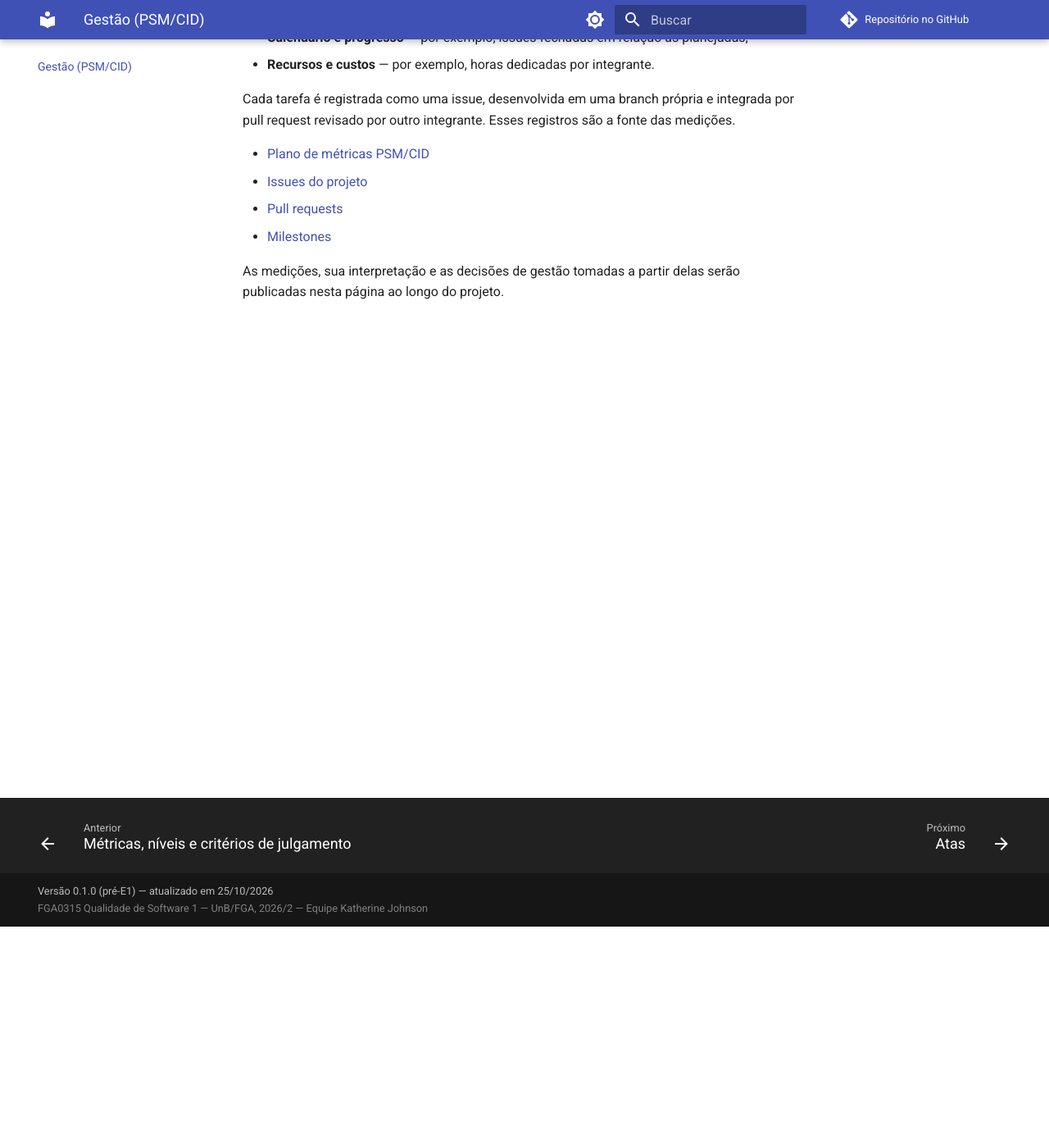
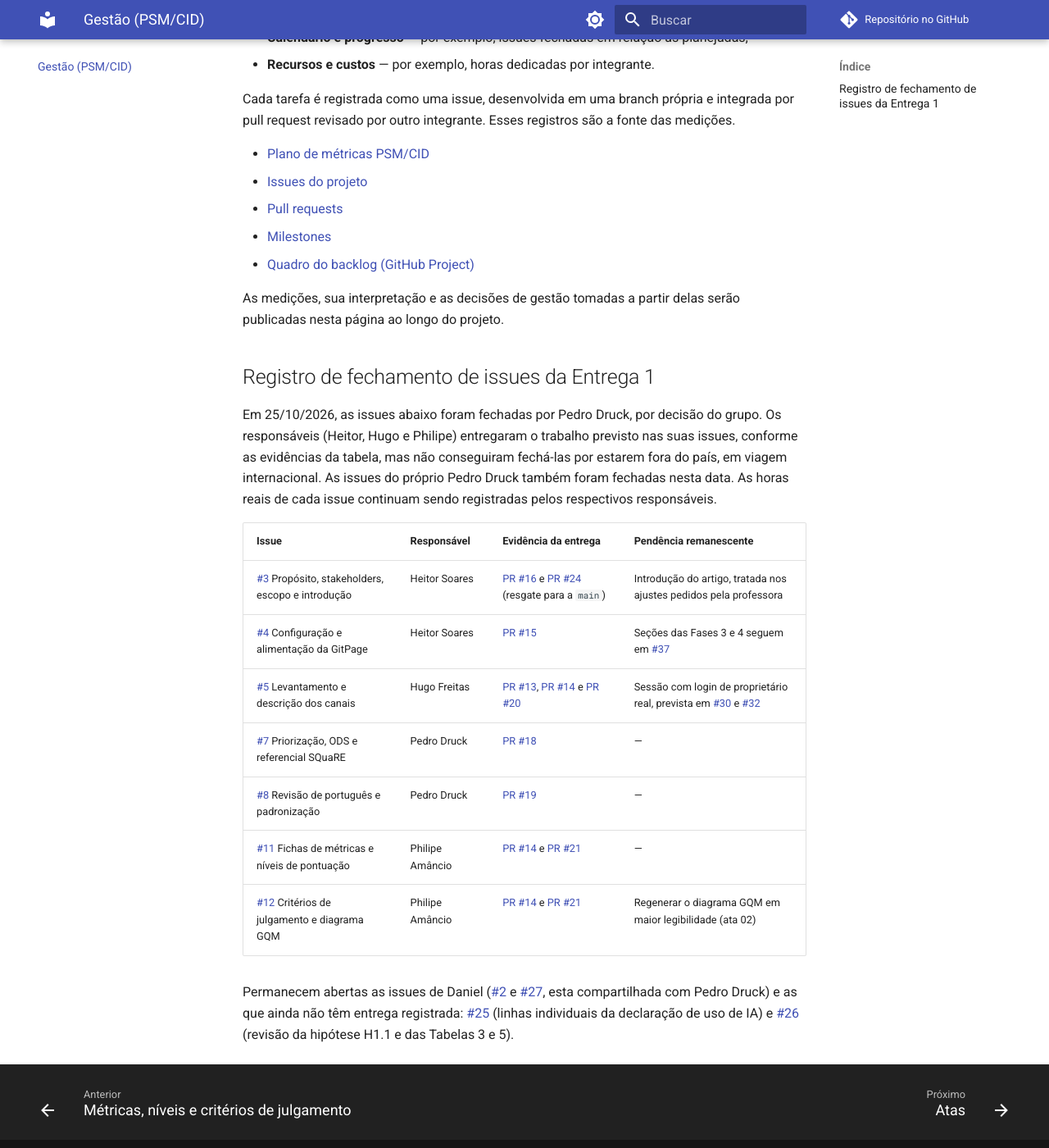
Before and after one commit to FCTE-Qualidade-de-Software-1/2026-2_T02_KATHERINE_JOHNSON, an MkDocs documentation site: the page built from docs/gestao.md, in a window 1280 px wide and 1400 px high, scrolled down 270 px. Shown: the whole window at 82% size. Built offline with MkDocs 1.6.1 and Material for MkDocs 9.7.7, drawn with Linux system fonts in a browser that asks for light colours; comment, search, counter and statistics services are not loaded.

Commit message:
docs(gestao): registra o fechamento das issues da Entrega 1
Documenta na GitPage que as issues de Heitor, Hugo e Philipe foram
fechadas por Pedro Druck por decisao do grupo, com a evidencia de cada
entrega e as pendencias que seguem abertas. Inclui o link do quadro do
backlog.

```diff
--- a/docs/gestao.md
+++ b/docs/gestao.md
@@ -13,6 +13,29 @@ pull request revisado por outro integrante. Esses registros são a fonte das med
 - [Issues do projeto](https://github.com/FCTE-Qualidade-de-Software-1/2026-2_T02_KATHERINE_JOHNSON/issues)
 - [Pull requests](https://github.com/FCTE-Qualidade-de-Software-1/2026-2_T02_KATHERINE_JOHNSON/pulls)
 - [Milestones](https://github.com/FCTE-Qualidade-de-Software-1/2026-2_T02_KATHERINE_JOHNSON/milestones)
+- [Quadro do backlog (GitHub Project)](https://github.com/users/pedruck/projects/1)
 
 As medições, sua interpretação e as decisões de gestão tomadas a partir delas serão publicadas
 nesta página ao longo do projeto.
+
+## Registro de fechamento de issues da Entrega 1
+
+Em 25/10/2026, as issues abaixo foram fechadas por Pedro Druck, por decisão do grupo. Os
+responsáveis (Heitor, Hugo e Philipe) entregaram o trabalho previsto nas suas issues, conforme as
+evidências da tabela, mas não conseguiram fechá-las por estarem fora do país, em viagem
+internacional. As issues do próprio Pedro Druck também foram fechadas nesta data. As horas reais
+de cada issue continuam sendo registradas pelos respectivos responsáveis.
+
+| Issue | Responsável | Evidência da entrega | Pendência remanescente |
+|---|---|---|---|
+| [#3](https://github.com/FCTE-Qualidade-de-Software-1/2026-2_T02_KATHERINE_JOHNSON/issues/3) Propósito, stakeholders, escopo e introdução | Heitor Soares | [PR #16](https://github.com/FCTE-Qualidade-de-Software-1/2026-2_T02_KATHERINE_JOHNSON/pull/16) e [PR #24](https://github.com/FCTE-Qualidade-de-Software-1/2026-2_T02_KATHERINE_JOHNSON/pull/24) (resgate para a `main`) | Introdução do artigo, tratada nos ajustes pedidos pela professora |
+| [#4](https://github.com/FCTE-Qualidade-de-Software-1/2026-2_T02_KATHERINE_JOHNSON/issues/4) Configuração e alimentação da GitPage | Heitor Soares | [PR #15](https://github.com/FCTE-Qualidade-de-Software-1/2026-2_T02_KATHERINE_JOHNSON/pull/15) | Seções das Fases 3 e 4 seguem em [#37](https://github.com/FCTE-Qualidade-de-Software-1/2026-2_T02_KATHERINE_JOHNSON/issues/37) |
+| [#5](https://github.com/FCTE-Qualidade-de-Software-1/2026-2_T02_KATHERINE_JOHNSON/issues/5) Levantamento e descrição dos canais | Hugo Freitas | [PR #13](https://github.com/FCTE-Qualidade-de-Software-1/2026-2_T02_KATHERINE_JOHNSON/pull/13), [PR #14](https://github.com/FCTE-Qualidade-de-Software-1/2026-2_T02_KATHERINE_JOHNSON/pull/14) e [PR #20](https://github.com/FCTE-Qualidade-de-Software-1/2026-2_T02_KATHERINE_JOHNSON/pull/20) | Sessão com login de proprietário real, prevista em [#30](https://github.com/FCTE-Qualidade-de-Software-1/2026-2_T02_KATHERINE_JOHNSON/issues/30) e [#32](https://github.com/FCTE-Qualidade-de-Software-1/2026-2_T02_KATHERINE_JOHNSON/issues/32) |
+| [#7](https://github.com/FCTE-Qualidade-de-Software-1/2026-2_T02_KATHERINE_JOHNSON/issues/7) Priorização, ODS e referencial SQuaRE | Pedro Druck | [PR #18](https://github.com/FCTE-Qualidade-de-Software-1/2026-2_T02_KATHERINE_JOHNSON/pull/18) | — |
+| [#8](https://github.com/FCTE-Qualidade-de-Software-1/2026-2_T02_KATHERINE_JOHNSON/issues/8) Revisão de português e padronização | Pedro Druck | [PR #19](https://github.com/FCTE-Qualidade-de-Software-1/2026-2_T02_KATHERINE_JOHNSON/pull/19) | — |
+| [#11](https://github.com/FCTE-Qualidade-de-Software-1/2026-2_T02_KATHERINE_JOHNSON/issues/11) Fichas de métricas e níveis de pontuação | Philipe Amâncio | [PR #14](https://github.com/FCTE-Qualidade-de-Software-1/2026-2_T02_KATHERINE_JOHNSON/pull/14) e [PR #21](https://github.com/FCTE-Qualidade-de-Software-1/2026-2_T02_KATHERINE_JOHNSON/pull/21) | — |
+| [#12](https://github.com/FCTE-Qualidade-de-Software-1/2026-2_T02_KATHERINE_JOHNSON/issues/12) Critérios de julgamento e diagrama GQM | Philipe Amâncio | [PR #14](https://github.com/FCTE-Qualidade-de-Software-1/2026-2_T02_KATHERINE_JOHNSON/pull/14) e [PR #21](https://github.com/FCTE-Qualidade-de-Software-1/2026-2_T02_KATHERINE_JOHNSON/pull/21) | Regenerar o diagrama GQM em maior legibilidade (ata 02) |
+
+Permanecem abertas as issues de Daniel ([#2](https://github.com/FCTE-Qualidade-de-Software-1/2026-2_T02_KATHERINE_JOHNSON/issues/2) e [#27](https://github.com/FCTE-Qualidade-de-Software-1/2026-2_T02_KATHERINE_JOHNSON/issues/27), esta compartilhada com Pedro Druck) e as
+que ainda não têm entrega registrada: [#25](https://github.com/FCTE-Qualidade-de-Software-1/2026-2_T02_KATHERINE_JOHNSON/issues/25) (linhas individuais da declaração de uso de IA) e
+[#26](https://github.com/FCTE-Qualidade-de-Software-1/2026-2_T02_KATHERINE_JOHNSON/issues/26) (revisão da hipótese H1.1 e das Tabelas 3 e 5).
```
